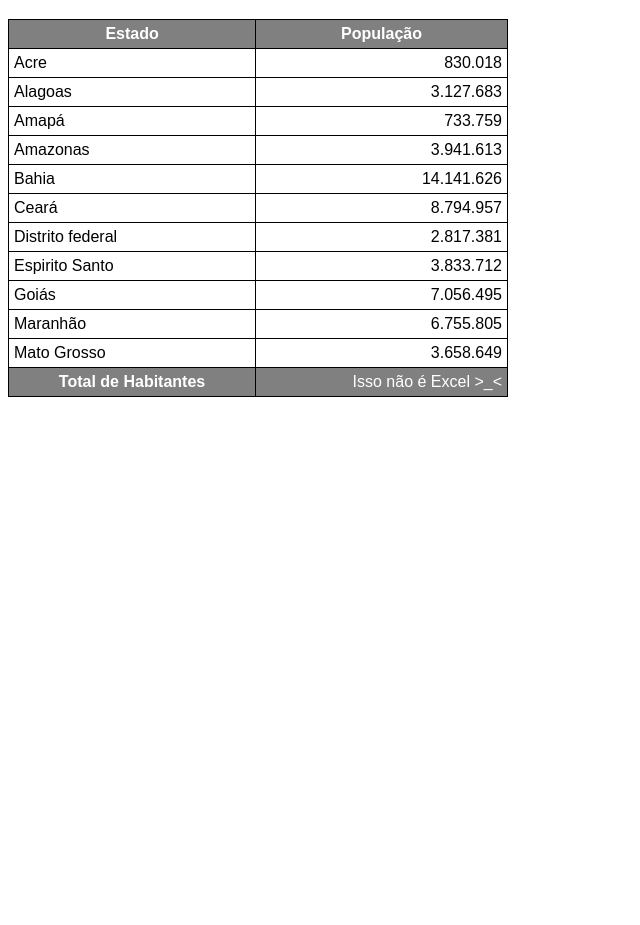
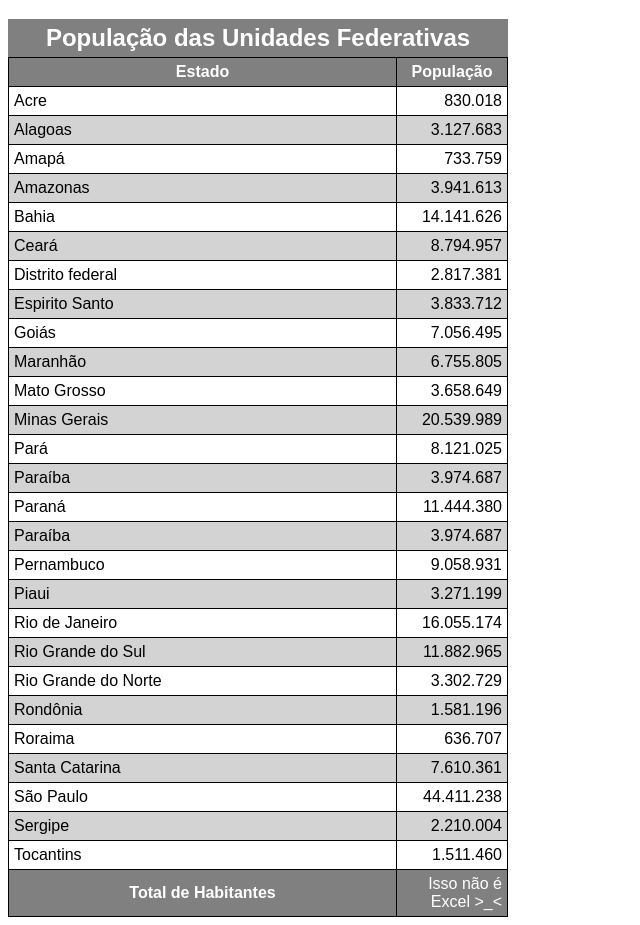
Before and after one commit to FabricioB09/HTML-CSS, a plain HTML site: page Exercicios/Ex023/tabela002.html in a window 1280 px wide. Shown: the part 61-986 px from the top of the page, without its empty margins (0-640 px from the left). Before the commit the page ends 800 px from the top, so only its background shows below. Drawn offline with Linux system fonts and the light colour scheme.

Commit message:
Update tabela002.html

```diff
--- a/Exercicios/Ex023/tabela002.html
+++ b/Exercicios/Ex023/tabela002.html
@@ -9,11 +9,26 @@
             font-family: Arial, Helvetica, sans-serif;
             width: 500px;
             border-collapse: collapse;
-
+            position: relative;
+        }
+        caption{
+            font-size: 1.5em;
+            font-weight: bold;
+            background-color: gray;
+            color: white;
+            padding: 5px;
         }
         thead, tfoot{
             background-color: gray;
             color: white;
+        }
+        thead > tr > th{
+            position: sticky;
+            top: -1px;
+            background-color: gray;
+        }
+        tbody > tr:nth-child(even){
+            background-color: lightgrey;
         }
         td, th{
             border: 1px solid black;
@@ -27,10 +42,11 @@
 <body>
     <h1>Uso de tabelas Grandes</h1>
     <table>
+        <caption>População das Unidades Federativas</caption>
         <thead>
             <tr>
-                <th>Estado</th>
-                <th>População</th>
+                <th scope="col">Estado</th>
+                <th scope="col" style="width: 100px;">População</th>
             </tr>
         </thead>
         <tbody>
@@ -78,10 +94,74 @@
                 <td>Mato Grosso</td>
                 <td class="num">3.658.649</td>
             </tr>
+            <tr>
+                <td>Minas Gerais</td>
+                <td class="num">20.539.989</td>
+            </tr>
+            <tr>
+                <td>Pará</td>
+                <td class="num">8.121.025</td>
+            </tr>
+            <tr>
+                <td>Paraíba</td>
+                <td class="num">3.974.687</td>
+            </tr>
+            <tr>
+                <td>Paraná</td>
+                <td class="num">11.444.380</td>
+            </tr>
+            <tr>
+                <td>Paraíba</td>
+                <td class="num">3.974.687</td>
+            </tr>
+            <tr>
+                <td>Pernambuco</td>
+                <td class="num">9.058.931</td>
+            </tr>
+            <tr>
+                <td>Piaui</td>
+                <td class="num">3.271.199</td>
+            </tr>
+            <tr>
+                <td>Rio de Janeiro</td>
+                <td class="num">16.055.174</td>
+            </tr>
+            <tr>
+                <td>Rio Grande do Sul</td>
+                <td class="num">11.882.965</td>
+            </tr>
+            <tr>
+                <td>Rio Grande do Norte</td>
+                <td class="num">3.302.729</td>
+            </tr>
+            <tr>
+                <td>Rondônia</td>
+                <td class="num">1.581.196</td>
+            </tr>
+            <tr>
+                <td>Roraima</td>
+                <td class="num">636.707</td>
+            </tr>
+            <tr>
+                <td>Santa Catarina</td>
+                <td class="num">7.610.361</td>
+            </tr>
+            <tr>
+                <td>São Paulo</td>
+                <td class="num">44.411.238</td>
+            </tr>
+            <tr>
+                <td>Sergipe</td>
+                <td class="num">2.210.004</td>
+            </tr>
+            <tr>
+                <td>Tocantins</td>
+                <td class="num">1.511.460</td>
+            </tr>
         </tbody>
         <tfoot>
             <tr>
-                <th>Total de Habitantes</th>
+                <th scope="row">Total de Habitantes</th>
                 <td class="num">Isso não é Excel >_<</td>
             </tr>
         </tfoot>
```
